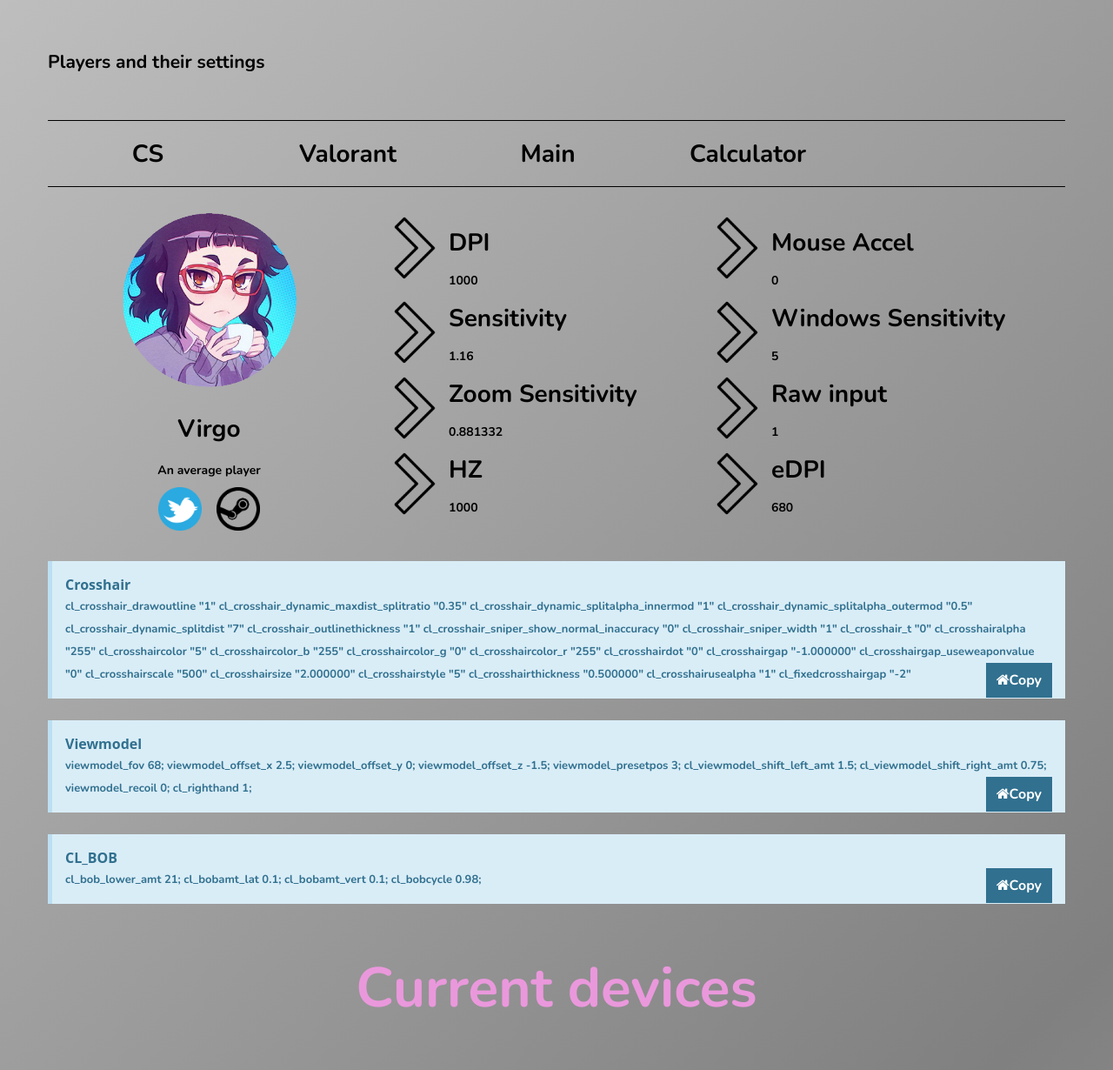
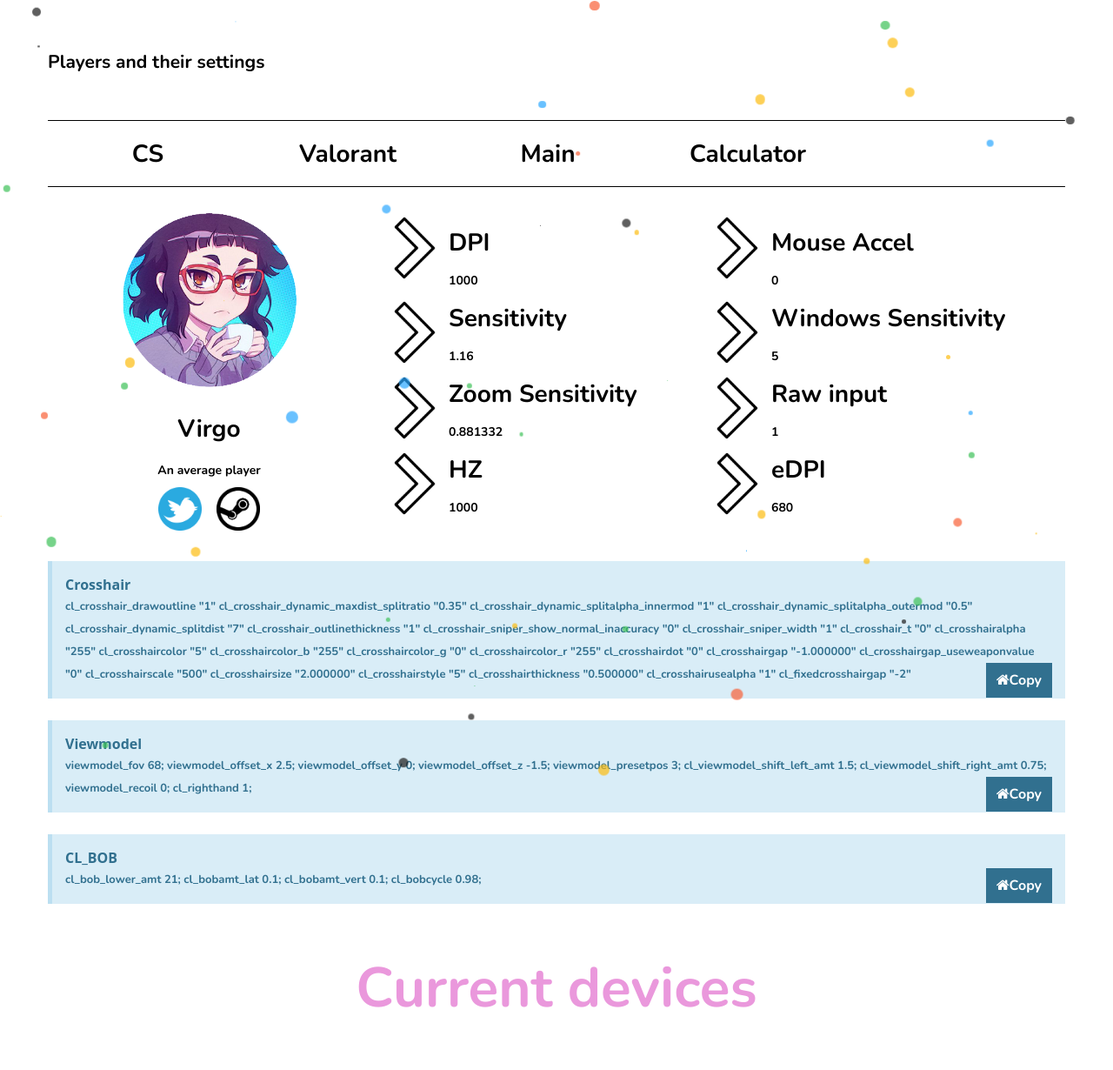
Before and after one commit to hewwodarkness/hewwodarkness.github.io, a PHP site: page / in a window 1280 px wide. Shown: the top 1230 px of the page at 87% size. Run offline with PHP 8.4, Linux system fonts and the light colour scheme.

Commit message:
Background changes

```diff
--- a/css/style.css
+++ b/css/style.css
@@ -5,23 +5,6 @@ body {
     color: black;
     -webkit-font-smoothing: antialiased;
     background-color: white;
-}
-body {
-	background: linear-gradient(-45deg, white, gray, white, gray);
-	background-size: 400% 400%;
-	animation: gradient 15s ease infinite;
-}
-
-@keyframes gradient {
-	0% {
-		background-position: 0% 50%;
-	}
-	50% {
-		background-position: 100% 50%;
-	}
-	100% {
-		background-position: 0% 50%;
-	}
 }
 
 .iconsetting{
@@ -244,3 +227,9 @@ a {
     margin-inline-end: 0px;
     margin-bottom: 10px;
 }
+
+.ball {
+    position: absolute;
+    border-radius: 100%;
+    opacity: 0.7;
+  }
--- a/index.html
+++ b/index.html
@@ -1,5 +1,6 @@
 
 <!DOCTYPE html>
+
 <html lang="uk">
 <head>
     <meta charset="UTF-8">
@@ -292,6 +293,48 @@
 
 </div><!-- /.container -->
 
+<script>
+    const colors = ["#3CC157", "#2AA7FF", "#1B1B1B", "#FCBC0F", "#F85F36"];
+
+const numBalls = 50;
+const balls = [];
+
+for (let i = 0; i < numBalls; i++) {
+  let ball = document.createElement("div");
+  ball.classList.add("ball");
+  ball.style.background = colors[Math.floor(Math.random() * colors.length)];
+  ball.style.left = `${Math.floor(Math.random() * 100)}vw`;
+  ball.style.top = `${Math.floor(Math.random() * 100)}vh`;
+  ball.style.transform = `scale(${Math.random()})`;
+  ball.style.width = `${Math.random()}em`;
+  ball.style.height = ball.style.width;
+
+  balls.push(ball);
+  document.body.append(ball);
+}
+
+// Keyframes
+balls.forEach((el, i, ra) => {
+  let to = {
+    x: Math.random() * (i % 2 === 0 ? -11 : 11),
+    y: Math.random() * 12
+  };
+
+  let anim = el.animate(
+    [
+      { transform: "translate(0, 0)" },
+      { transform: `translate(${to.x}rem, ${to.y}rem)` }
+    ],
+    {
+      duration: (Math.random() + 1) * 2000, // random duration
+      direction: "alternate",
+      fill: "both",
+      iterations: Infinity,
+      easing: "ease-in-out"
+    }
+  );
+});
+</script>
 
 
 
```
